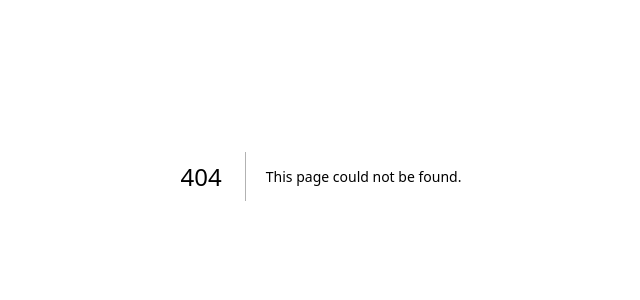
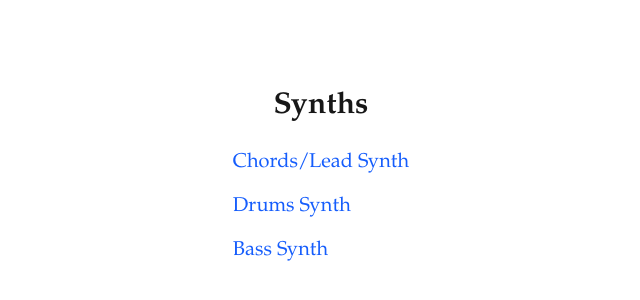
Before and after one commit to gwell11/aymesglidwebsite, a Next.js app: page /projects/synths in a window 1280 px wide. Before the commit this address had no page. Shown: the part 224-524 px from the top of the page, without its empty margins (319-959 px from the left). Built offline with nearby package versions, Linux system fonts and the light colour scheme; a web font is replaced by a local one.

Commit message:
Add Synths submenu under Projects with links to Chords/Lead, Drums, and Bass synths

```diff
--- a/src/app/home/page.tsx
+++ b/src/app/home/page.tsx
@@ -35,9 +35,19 @@ export default function HomeInner() {
         Home
       </button>
       <h1 className="text-4xl font-bold mb-6 text-gray-900 dark:text-gray-100">Aymes Glidewell</h1>
-      <nav className="flex flex-wrap gap-6 text-lg font-medium">
+      <nav className="flex flex-wrap gap-6 text-lg font-medium relative">
         <Link href="/about" className="hover:underline">About</Link>
-        <Link href="/projects" className="hover:underline">Projects</Link>
+        <div className="group relative">
+          <Link href="/projects" className="hover:underline">Projects</Link>
+          <div className="hidden group-hover:flex flex-col absolute left-0 mt-2 bg-white border rounded shadow-lg z-20 min-w-[180px]">
+            <Link href="/projects/synths" className="px-4 py-2 hover:bg-gray-100 border-b">Synths</Link>
+            <div className="flex flex-col pl-4">
+              <Link href="/projects/synths/chords-lead" className="px-4 py-2 hover:bg-gray-100">Chords/Lead</Link>
+              <Link href="/projects/synths/drums" className="px-4 py-2 hover:bg-gray-100">Drums</Link>
+              <Link href="/projects/synths/bass" className="px-4 py-2 hover:bg-gray-100">Bass</Link>
+            </div>
+          </div>
+        </div>
       </nav>
     </main>
   );
--- /dev/null
+++ b/src/app/projects/page.tsx
@@ -0,0 +1,15 @@
+import Link from 'next/link';
+
+export default function ProjectsPage() {
+  return (
+    <main className="flex flex-col items-center justify-center min-h-screen p-8">
+      <h1 className="text-4xl font-bold mb-6">Projects</h1>
+      <ul className="space-y-4">
+        <li>
+          <Link href="/projects/synths" className="text-blue-600 hover:underline text-2xl">Synths</Link>
+        </li>
+        {/* Add more project categories here if needed */}
+      </ul>
+    </main>
+  );
+}
--- /dev/null
+++ b/src/app/projects/synths/bass/page.tsx
@@ -0,0 +1,8 @@
+export default function BassSynthPage() {
+  return (
+    <main className="flex flex-col items-center justify-center min-h-screen p-8">
+      <h1 className="text-2xl font-bold mb-4">Bass Synth (Software Version)</h1>
+      <p className="mb-4">Coming soon!</p>
+    </main>
+  );
+}
--- /dev/null
+++ b/src/app/projects/synths/chords-lead/page.tsx
@@ -0,0 +1,9 @@
+export default function ChordsLeadSynthPage() {
+  return (
+    <main className="flex flex-col items-center justify-center min-h-screen p-8">
+      <h1 className="text-2xl font-bold mb-4">Chords/Lead Synth (Software Version)</h1>
+      <p className="mb-4">This is where the software version of the Chords/Lead Synth will go. Try it out soon!</p>
+      {/* Synth UI will be implemented here */}
+    </main>
+  );
+}
--- /dev/null
+++ b/src/app/projects/synths/drums/page.tsx
@@ -0,0 +1,8 @@
+export default function DrumsSynthPage() {
+  return (
+    <main className="flex flex-col items-center justify-center min-h-screen p-8">
+      <h1 className="text-2xl font-bold mb-4">Drums Synth (Software Version)</h1>
+      <p className="mb-4">Coming soon!</p>
+    </main>
+  );
+}
--- /dev/null
+++ b/src/app/projects/synths/page.tsx
@@ -0,0 +1,20 @@
+import Link from 'next/link';
+
+export default function SynthsPage() {
+  return (
+    <main className="flex flex-col items-center justify-center min-h-screen p-8">
+      <h1 className="text-3xl font-bold mb-6">Synths</h1>
+      <ul className="space-y-4">
+        <li>
+          <Link href="/projects/synths/chords-lead" className="text-blue-600 hover:underline text-xl">Chords/Lead Synth</Link>
+        </li>
+        <li>
+          <Link href="/projects/synths/drums" className="text-blue-600 hover:underline text-xl">Drums Synth</Link>
+        </li>
+        <li>
+          <Link href="/projects/synths/bass" className="text-blue-600 hover:underline text-xl">Bass Synth</Link>
+        </li>
+      </ul>
+    </main>
+  );
+}
```
